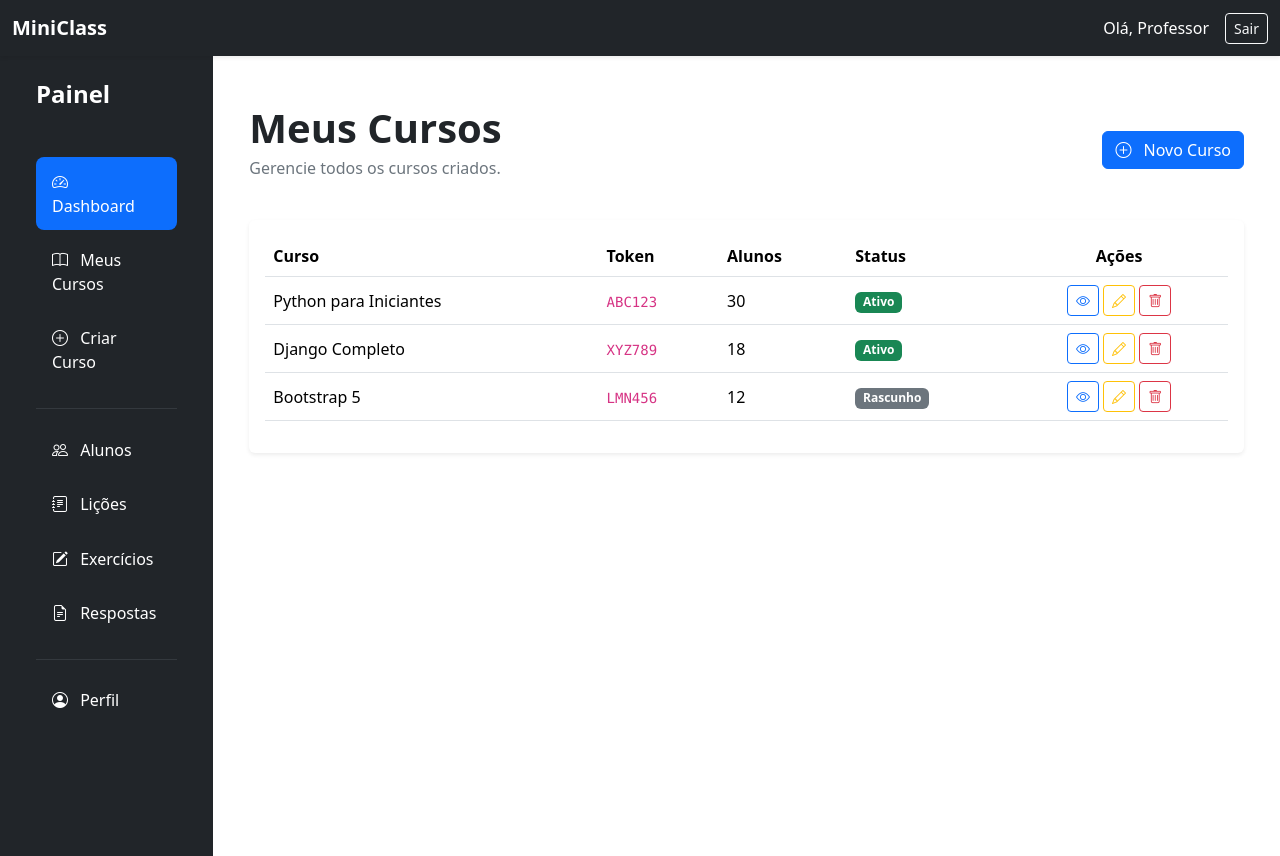
After one commit to SenhorDosSonhos1/MiniClass, a Django app: template courses/templates/courses/teacher/my_courses.html in a window 1280 px wide. The commit adds this page. Run offline with Django 5.2, Linux system fonts and the light colour scheme; the template is opened without the code that fills it, so the values that code supplies are empty.

Commit message:
feat:  create teacher courses page

````diff
--- a/courses/templates/courses/includes/teacher_sidebar.html
+++ b/courses/templates/courses/includes/teacher_sidebar.html
@@ -8,16 +8,26 @@
 
         <nav class="nav flex-column">
 
-            <a href="#" class="nav-link active">
+            <!-- Dashboard -->
+            <a href="{% url 'teacher' %}" class="nav-link active">
                 <i class="bi bi-speedometer2 me-2"></i>
                 Dashboard
             </a>
 
-            <a href="#" class="nav-link">
+            <!-- Cursos -->
+            <a href=" {% url 'my_courses_teacher' %}" class="nav-link">
                 <i class="bi bi-book me-2"></i>
                 Meus Cursos
             </a>
 
+            <a href="#" class="nav-link">
+                <i class="bi bi-plus-circle me-2"></i>
+                Criar Curso
+            </a>
+
+            <hr class="text-secondary">
+
+            <!-- Conteúdo -->
             <a href="#" class="nav-link">
                 <i class="bi bi-people me-2"></i>
                 Alunos
@@ -38,6 +48,9 @@
                 Respostas
             </a>
 
+            <hr class="text-secondary">
+
+            <!-- Perfil -->
             <a href="#" class="nav-link">
                 <i class="bi bi-person-circle me-2"></i>
                 Perfil
--- a/courses/templates/courses/teacher_dashboard.html
+++ b/courses/templates/courses/teacher/dashboard.html
@@ -1,4 +1,3 @@
-```django
 {% extends "base.html" %}
 
 {% block title %}
--- /dev/null
+++ b/courses/templates/courses/teacher/my_courses.html
@@ -0,0 +1,177 @@
+{% extends "base.html" %}
+
+{% block title %}
+Meus Cursos
+{% endblock %}
+
+{% block sidebar %}
+    {% include "courses/includes/teacher_sidebar.html" %}
+{% endblock %}
+
+{% block content %}
+
+<div class="container-fluid py-4">
+
+    <div class="d-flex justify-content-between align-items-center mb-4">
+
+        <div>
+
+            <h1 class="fw-bold mb-1">
+                Meus Cursos
+            </h1>
+
+            <p class="text-secondary">
+                Gerencie todos os cursos criados.
+            </p>
+
+        </div>
+
+        <a href="#" class="btn btn-primary">
+
+            <i class="bi bi-plus-circle me-2"></i>
+
+            Novo Curso
+
+        </a>
+
+    </div>
+
+    <div class="card shadow-sm border-0">
+
+        <div class="card-body">
+
+            <div class="table-responsive">
+
+                <table class="table table-hover align-middle">
+
+                    <thead>
+
+                        <tr>
+
+                            <th>Curso</th>
+                            <th>Token</th>
+                            <th>Alunos</th>
+                            <th>Status</th>
+                            <th class="text-center">Ações</th>
+
+                        </tr>
+
+                    </thead>
+
+                    <tbody>
+
+                        <tr>
+
+                            <td>Python para Iniciantes</td>
+
+                            <td>
+                                <code>ABC123</code>
+                            </td>
+
+                            <td>30</td>
+
+                            <td>
+                                <span class="badge bg-success">
+                                    Ativo
+                                </span>
+                            </td>
+
+                            <td class="text-center">
+
+                                <button class="btn btn-outline-primary btn-sm">
+                                    <i class="bi bi-eye"></i>
+                                </button>
+
+                                <button class="btn btn-outline-warning btn-sm">
+                                    <i class="bi bi-pencil"></i>
+                                </button>
+
+                                <button class="btn btn-outline-danger btn-sm">
+                                    <i class="bi bi-trash"></i>
+                                </button>
+
+                            </td>
+
+                        </tr>
+
+                        <tr>
+
+                            <td>Django Completo</td>
+
+                            <td>
+                                <code>XYZ789</code>
+                            </td>
+
+                            <td>18</td>
+
+                            <td>
+                                <span class="badge bg-success">
+                                    Ativo
+                                </span>
+                            </td>
+
+                            <td class="text-center">
+
+                                <button class="btn btn-outline-primary btn-sm">
+                                    <i class="bi bi-eye"></i>
+                                </button>
+
+                                <button class="btn btn-outline-warning btn-sm">
+                                    <i class="bi bi-pencil"></i>
+                                </button>
+
+                                <button class="btn btn-outline-danger btn-sm">
+                                    <i class="bi bi-trash"></i>
+                                </button>
+
+                            </td>
+
+                        </tr>
+
+                        <tr>
+
+                            <td>Bootstrap 5</td>
+
+                            <td>
+                                <code>LMN456</code>
+                            </td>
+
+                            <td>12</td>
+
+                            <td>
+                                <span class="badge bg-secondary">
+                                    Rascunho
+                                </span>
+                            </td>
+
+                            <td class="text-center">
+
+                                <button class="btn btn-outline-primary btn-sm">
+                                    <i class="bi bi-eye"></i>
+                                </button>
+
+                                <button class="btn btn-outline-warning btn-sm">
+                                    <i class="bi bi-pencil"></i>
+                                </button>
+
+                                <button class="btn btn-outline-danger btn-sm">
+                                    <i class="bi bi-trash"></i>
+                                </button>
+
+                            </td>
+
+                        </tr>
+
+                    </tbody>
+
+                </table>
+
+            </div>
+
+        </div>
+
+    </div>
+
+</div>
+
+{% endblock %}
````
Also changed, not shown: courses/templates/courses/student/dashboard.html (renamed from courses/templates/courses/student_dashboard.html), courses/templates/courses/student/exercise_detail.html (renamed from courses/templates/courses/exercise_detail.html), courses/templates/courses/student/join_course.html (renamed from courses/templates/courses/join_course.html), courses/templates/courses/student/lesson_detail.html (renamed from courses/templates/courses/lesson_detail.html), courses/templates/courses/student/my_course_detail.html (renamed from courses/templates/courses/my_course_detail.html), courses/templates/courses/student/my_courses.html (renamed from courses/templates/courses/my_courses.html), courses/templates/courses/teacher/create_course.html (added).
